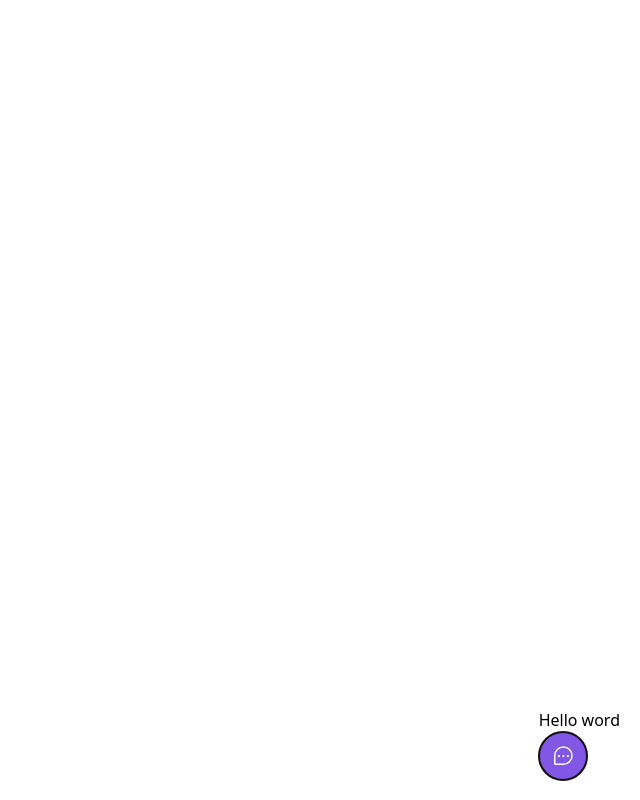
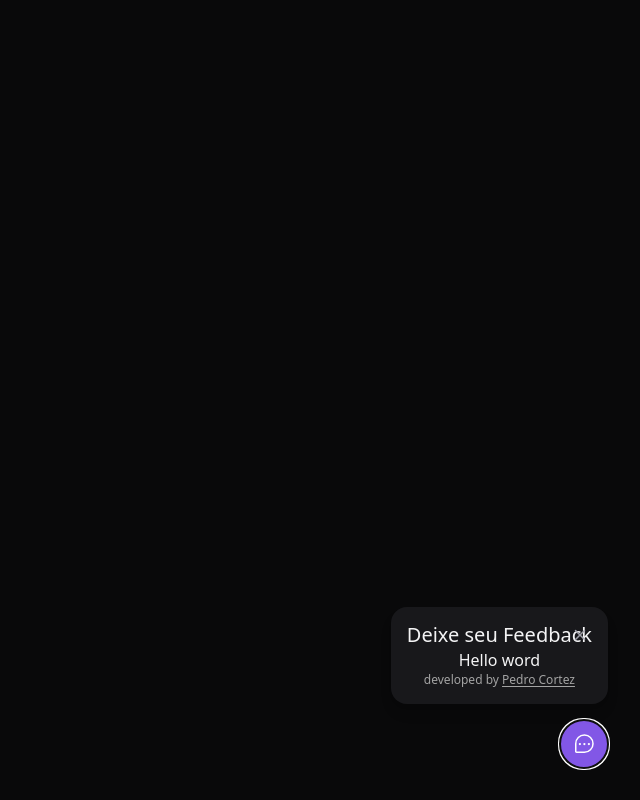
Before and after one commit to pedrocortez877/NLW-RETURN, a React (Vite) app: page / in a window 1280 px wide. Both pictures are taken after a click on the button "Feedback". Shown: the whole page, without its empty margins (640-1280 px from the left). Built offline with nearby package versions, Linux system fonts and the light colour scheme.

Commit message:
feat: widgetForm component with header and footer

```diff
--- /dev/null
+++ b/src/components/CloseButton.tsx
@@ -0,0 +1,10 @@
+import { Popover } from "@headlessui/react";
+import { X } from "phosphor-react";
+
+export function CloseButton(){
+  return (
+    <Popover.Button className='top-5 right-5 absolute text-zinc-400 hover:text-zinc-100' title='Fechar formulário de Feedback'>
+      <X weight='bold' className='w-4 h-4'/>
+    </Popover.Button>
+  );
+}
--- a/src/components/Widget.tsx
+++ b/src/components/Widget.tsx
@@ -1,10 +1,12 @@
 import { ChatTeardropDots } from 'phosphor-react';
 import { Popover } from '@headlessui/react';
 
+import { WidgetForm } from './WidgetForm';
+
 export function Widget(){
   return (
-    <Popover className='absolute bottom-5 right-5'>
-      <Popover.Panel>Hello word</Popover.Panel>
+    <Popover className='absolute bottom-4 right-4 md:bottom-8 md:right-8 flex flex-col items-end'>
+      <Popover.Panel> <WidgetForm /> </Popover.Panel>
 
       <Popover.Button className='bg-brand-500 rounded-full px-3 h-12 text-white flex items-center group'>
         <ChatTeardropDots className='w-6 h-6'/>
--- /dev/null
+++ b/src/components/WidgetForm.tsx
@@ -0,0 +1,19 @@
+import { CloseButton } from "./CloseButton";
+
+export function WidgetForm(){
+  return(
+    <div className='bg-zinc-900 p-4 relative rounded-2xl mb-4 flex flex-col items-center shadow-lg w-[calc(100vw-2rem)] md:w-auto'>
+      <header>
+        <span className='text-xl leading-6'>Deixe seu Feedback</span>
+
+        <CloseButton />
+      </header>
+
+      <p>Hello word</p>
+
+      <footer className='text-xs text-neutral-400'>
+        developed by <a className='underline underline-offset-2' href='https://github.com/pedrocortez877'>Pedro Cortez</a>
+      </footer>
+    </div>
+  );
+}
--- a/src/global.css
+++ b/src/global.css
@@ -1,3 +1,6 @@
 @tailwind base;
 @tailwind components;
 @tailwind utilities;
+body{
+  @apply bg-[#09090A] text-zinc-100;
+}
```
